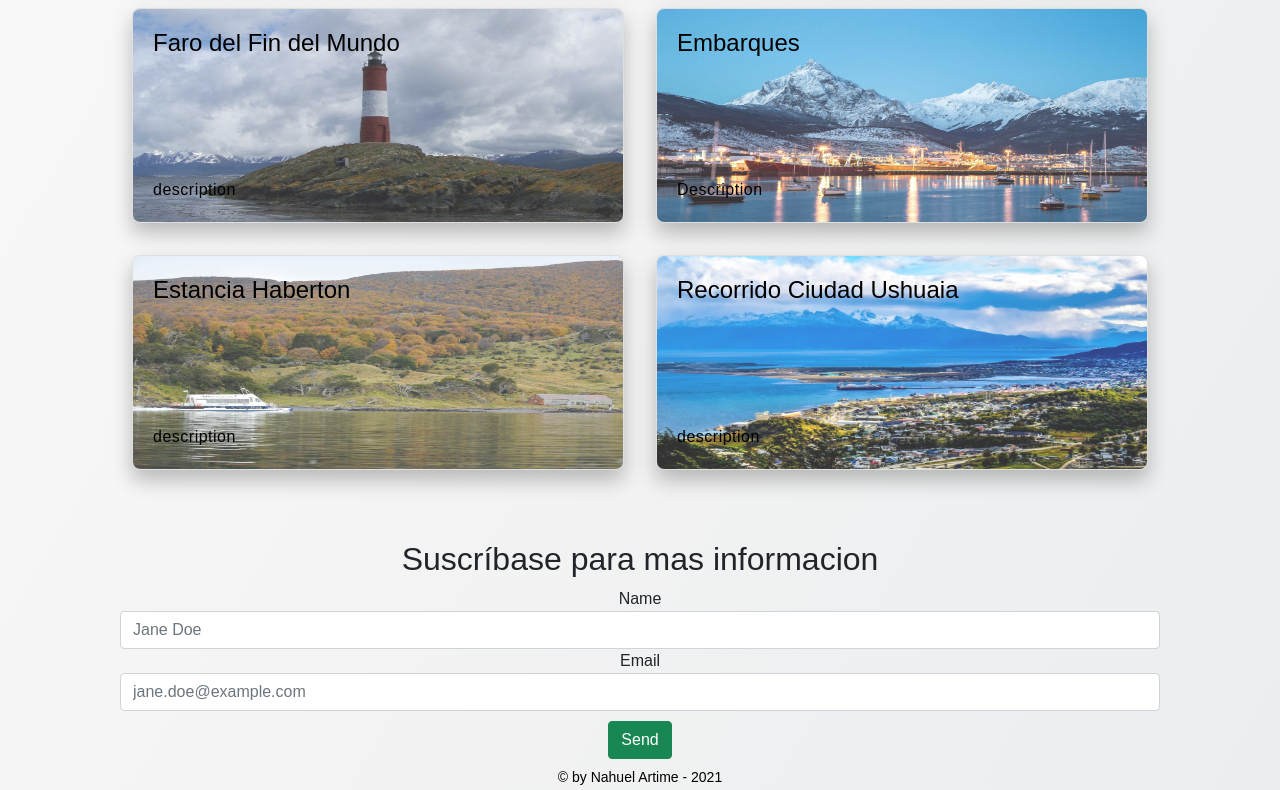
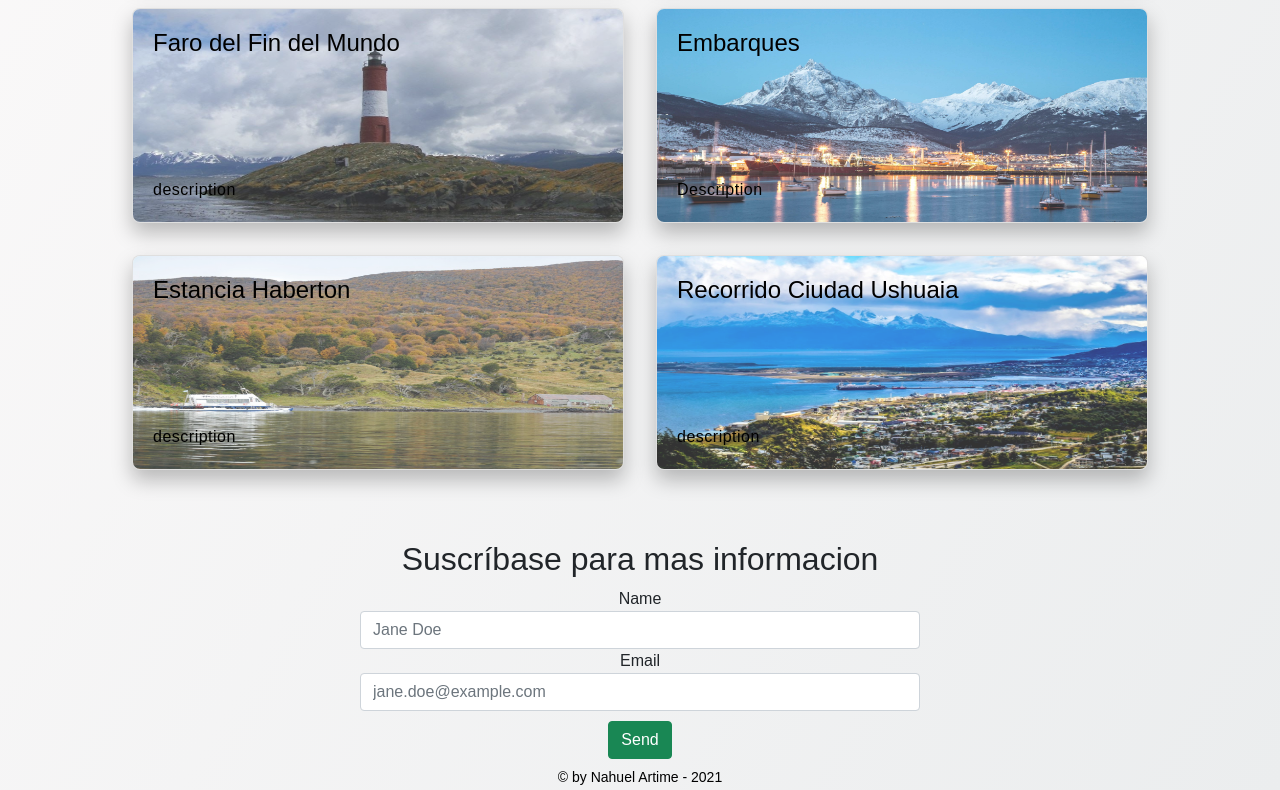
Before and after one commit to artimenahue/test-repo, a plain HTML site: page index.html in a window 1280 px wide. Shown: the part 818-1608 px from the top of the page. Drawn offline with nearby package versions, Linux system fonts and the light colour scheme.

Commit message:
footer > se achico el tamaño del campo del formulario

```diff
--- a/scss/style.scss
+++ b/scss/style.scss
@@ -92,7 +92,7 @@ body {
   }
 
   footer {
-    @include MarginLR(15vh, 15vh);
+    @include MarginLR(45vh, 45vh);
     padding-top: 50px;
     .btn_success--adjust {
       margin: 10px;
```
Also changed, not shown: css/style.css.
